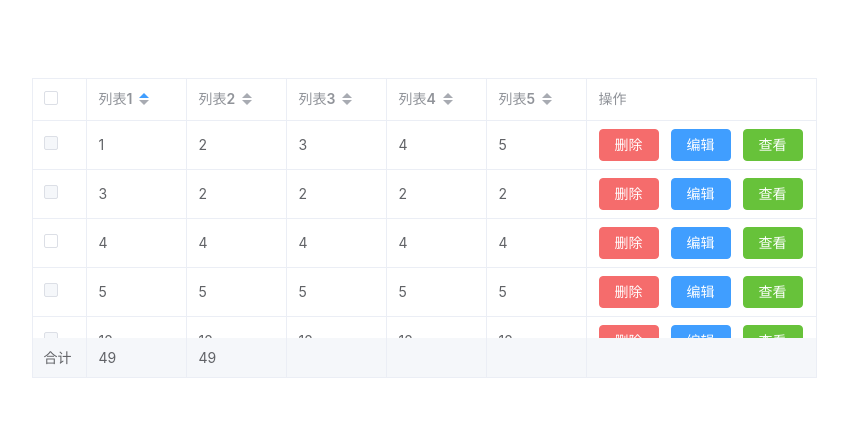
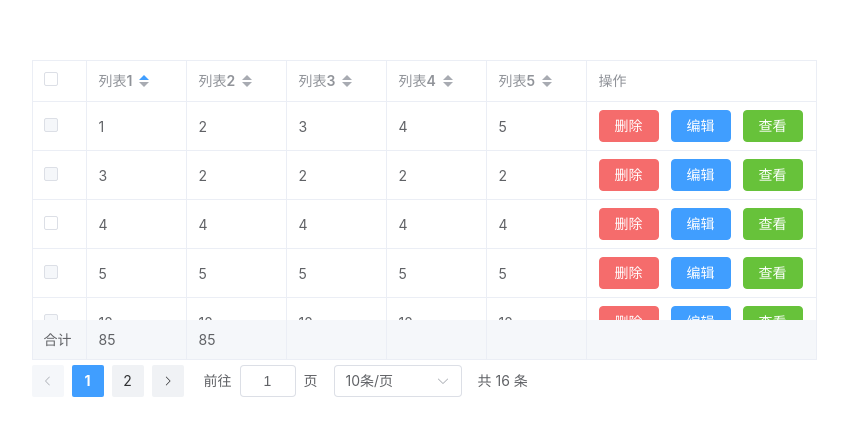
Before and after one commit to pq-code/ui, a Vue app: page / in a window 1280 px wide. Shown: the part 172-608 px from the top of the page, without its empty margins (216-1064 px from the left). Built offline with nearby package versions, Linux system fonts and the light colour scheme.

Commit message:
分页基础实现

```diff
--- a/src/App.vue
+++ b/src/App.vue
@@ -1,6 +1,6 @@
 <script setup lang="ts">
 import { ref } from 'vue';
-import Table from './packages/p-table/index.vue';
+import PTable from './packages/p-table/index.vue';
 import { tableColumnsList, tableDataList } from './packages/p-table/index';
 
 const selectFn = (row, index) => {
@@ -25,7 +25,11 @@ const tableSetUp = ref({
         showEditLine: true,
         showView: true
     },
-    selectFn: selectFn
+    selectFn: selectFn,
+    showPagination: {
+        pageSizeOptions: [10, 20, 50, 100],
+    },
+
 })
 
 
@@ -54,18 +58,18 @@ const handleSelectionChange = (e) => {
 </script>
 
 <template>
-    <Table ref="pTable"
-           :tableData="tableData"
-           :tableSetUp="tableSetUp"
-           @handleCurrentChange="handleCurrentChange"
-           @handleSelectionChange="handleSelectionChange"
-           @handleDelete="handleDelete">
+    <P-Table ref="pTable"
+             :tableData="tableData"
+             :tableSetUp="tableSetUp"
+             @handleCurrentChange="handleCurrentChange"
+             @handleSelectionChange="handleSelectionChange"
+             @handleDelete="handleDelete">
         <template v-slot:tableAction="slotProps">
             <el-input size="mini"
                       v-model="slotProps.scope.row['a']">
             </el-input>
         </template>
-    </Table>
+    </P-Table>
 </template>
 
 <style scoped>
--- a/src/main.ts
+++ b/src/main.ts
@@ -2,10 +2,10 @@ import App from './App.vue';
 import { createApp } from 'vue';
 import ElementPlus from 'element-plus';
 import 'element-plus/dist/index.css';
+import zhCn from 'element-plus/es/locale/lang/zh-cn';
 import './style.css';
 // import './utils/types/types';
 
 const app = createApp(App);
-
-app.use(ElementPlus);
+app.use(ElementPlus, { locale: zhCn });
 app.mount('#app');
--- /dev/null
+++ b/src/packages/p-pagination/index.vue
@@ -0,0 +1,52 @@
+<script setup lang='ts'>
+import { ref, watch, computed, onMounted } from 'vue';
+const emits = defineEmits(['sizeChange', 'currentChange'])
+
+const props = defineProps({
+    totals: {
+        type: Number,
+        default: 100
+    },
+    pageSizes: {
+        type: String || Number,
+        default: '10' || 10
+    },
+    pageSizeOptions: {
+        type: Array,
+        default() {
+            return [10, 20, 50, 100, 200, 500, 1000];
+        },
+    }
+});
+
+const pageSize = ref(props.pageSizes)
+const total = ref(props.totals)
+const currentPages = ref(1)
+
+
+const sizeChange = (e) => {
+    pageSize.value = e
+    emits('sizeChange', e)
+}
+
+const currentChange = (e) => {
+    emits('currentChange', e)
+}
+
+onMounted(() => {
+
+})
+</script>
+<template>
+    <el-pagination :total="total"
+                   :page-size="pageSize"
+                   background
+                   :pager-count="10"
+                   :page-sizes="pageSizeOptions"
+                   layout="prev, pager, next, jumper, sizes, total"
+                   @size-change="sizeChange"
+                   @current-change="currentChange">
+    </el-pagination>
+</template>
+
+<style lang="lcss" scoped></style>
--- a/src/packages/p-table/index.ts
+++ b/src/packages/p-table/index.ts
@@ -82,4 +82,67 @@ export const tableDataList = [
     d: '12',
     e: '12',
   },
+  {
+    a: '12',
+    b: '12',
+    c: '12',
+    d: '12',
+    e: '12',
+  },
+  {
+    a: '12',
+    b: '12',
+    c: '12',
+    d: '12',
+    e: '12',
+  },
+  {
+    a: '12',
+    b: '12',
+    c: '12',
+    d: '12',
+    e: '12',
+  },
+  {
+    a: '12',
+    b: '12',
+    c: '12',
+    d: '12',
+    e: '12',
+  },
+  {
+    a: '12',
+    b: '12',
+    c: '12',
+    d: '12',
+    e: '12',
+  },
+  {
+    a: '12',
+    b: '12',
+    c: '12',
+    d: '12',
+    e: '12',
+  },
+  {
+    a: '12',
+    b: '12',
+    c: '12',
+    d: '12',
+    e: '12',
+  },
+  {
+    a: '12',
+    b: '12',
+    c: '12',
+    d: '12',
+    e: '12',
+  },
+  {
+    a: '12',
+    b: '12',
+    c: '12',
+    d: '12',
+    e: '12',
+  },
 ];
--- a/src/packages/p-table/index.vue
+++ b/src/packages/p-table/index.vue
@@ -2,6 +2,12 @@
 import { computed, onMounted, ref, watch } from 'vue';
 import { ElTable } from 'element-plus';
 import Sortable from 'sortablejs';
+import { component } from 'vue/types/umd';
+import { el } from 'element-plus/es/locale';
+import PPagination from '../p-pagination/index.vue'
+
+
+const emits = defineEmits(['handleDelete', 'handleEdit', 'handleView', 'handleCurrentChange', 'handleSelectionChange', 'rowDblclick'])
 
 const props = defineProps({
     tableSetUp: {
@@ -23,12 +29,9 @@ const tableSetUp: Domains.tableSetUp = {}
 const pData = ref({
     currentRow: {}, // 当前行数据
     tableData: [],
+    pageTableData: [],
     tableSetUp: tableSetUp,
-    pageSize: 10,
-    pageSizeOptions: [10, 20, 50, 100, 200, 500, 1000],
 })
-
-const emits = defineEmits(['handleDelete', 'handleEdit', 'handleView', 'handleCurrentChange', 'handleSelectionChange', 'rowDblclick'])
 
 const randomId = ref(`pTable${Number(Math.random() * 10000).toFixed(0)}`)
 
@@ -168,8 +171,33 @@ const getSummaries = (param: Domains.SummaryMethodProps) => {
     return sums
 }
 
+// 分页
+const sizeChange = (e) => {
+    pageSizeDatalFn(props.tableData, e)
+}
+// 当前页
+const currentChange = (e) => {
+    pData.value.tableData = pData.value.pageTableData[e - 1]
+}
+// 分页数据处理
+const pageSizeDatalFn = (res, pageSize) => {
+    let index = 0
+    pData.value.pageTableData.length = 0
+    while (index < res.length) {
+        pData.value.pageTableData.push(res.slice(index, (index += pageSize)))
+    }
+    pData.value.tableData = pData.value.pageTableData[0]
+}
 
 onMounted(() => {
+    if (pData.value.tableSetUp.showPagination) {
+        if (pData.value.tableSetUp.showPagination.pageSizeOptions) {
+            pageSizeDatalFn(props.tableData, pData.value.tableSetUp.showPagination.pageSizeOptions[0])
+        } else {
+            pageSizeDatalFn(props.tableData, 10)
+        }
+    }
+    // 拖拽
     if (pData.value.tableSetUp.draggable == true) {
         columnDrop();
     }
@@ -313,6 +341,20 @@ defineExpose({
                 </el-table-column>
             </template>
         </el-table>
+        <el-row style="margin-top: 5px;">
+            <el-col :span="16"
+                    style="text-align: center;"
+                    v-if="pData.tableSetUp.showPagination">
+                <P-Pagination :totals="tableData.length"
+                              :pager-count="pData.tableSetUp.showPagination.pagerCount"
+                              :pageSizes="pData.tableSetUp.showPagination.pageSize"
+                              :pageSizeOptions="pData.tableSetUp.showPagination.pageSizeOptions"
+                              @sizeChange="sizeChange"
+                              @currentChange="currentChange"></P-Pagination>
+            </el-col>
+            <!-- <el-col :span="4">
+            </el-col> -->
+        </el-row>
     </div>
 </template>
 <style lang="less" scoped>
```
Also changed, not shown: src/utils/types/types.ts (+9 -0 lines).
